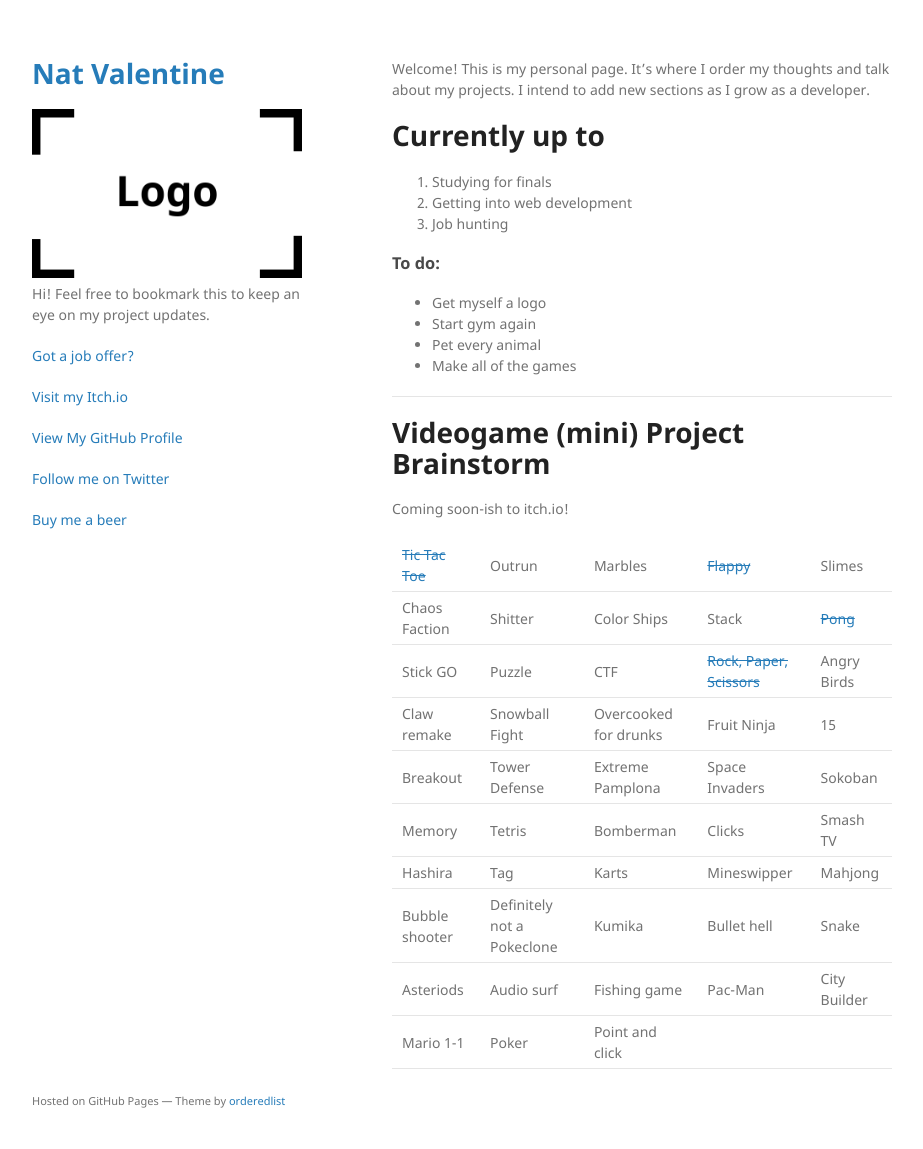
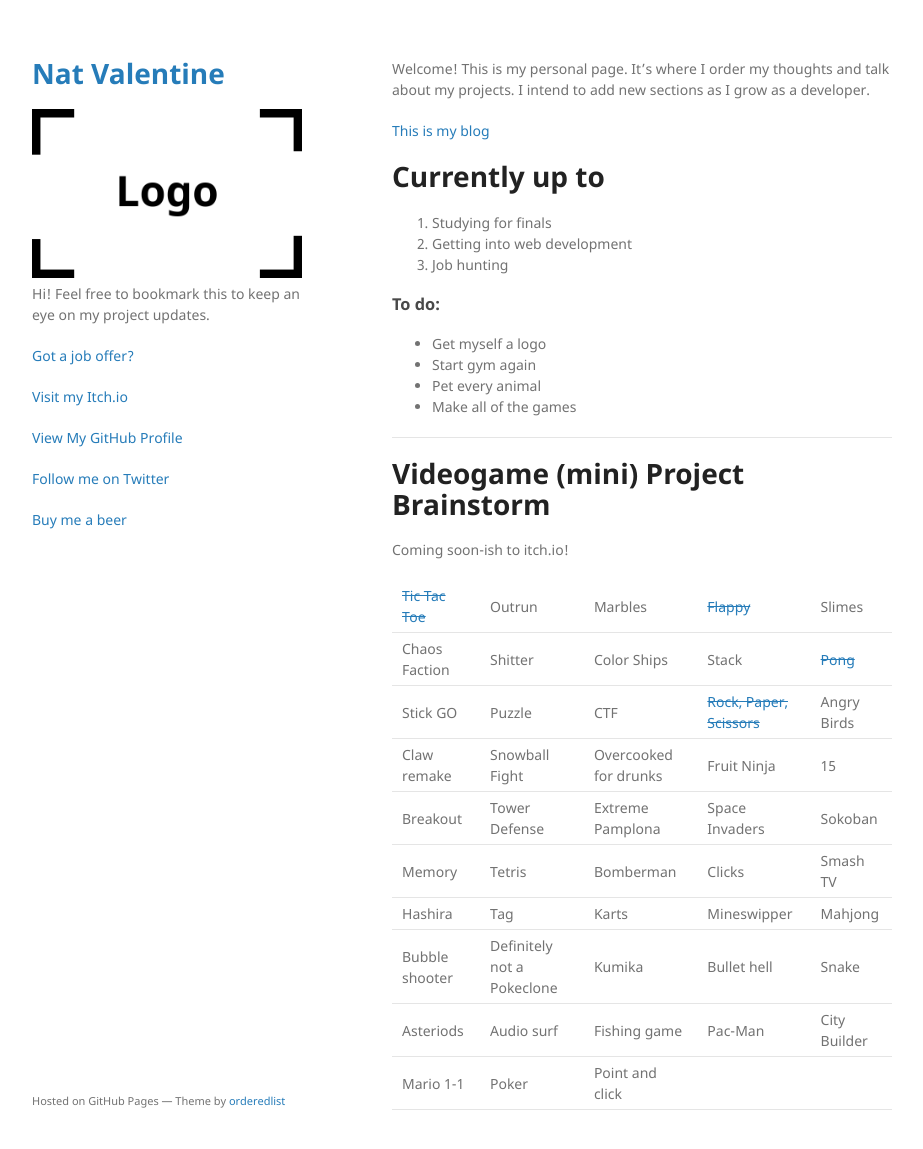
Before and after one commit to NatValentine/natvalentine.github.io, a Jekyll site: the page built from index.md, in a window 1280 px wide and 1180 px high. Shown: the top 1149 px of the window, without its empty margins (178-1101 px from the left). Built offline with Jekyll 4.4.1, drawn with Linux system fonts in a browser that asks for light colours.

Commit message:
Update index.md

```diff
--- a/index.md
+++ b/index.md
@@ -3,6 +3,8 @@ layout: default
 ---
 
 Welcome! This is my personal page. It's where I order my thoughts and talk about my projects. I intend to add new sections as I grow as a developer.
+
+[This is my blog](./blog.html)
 
 # Currently up to
 
```
